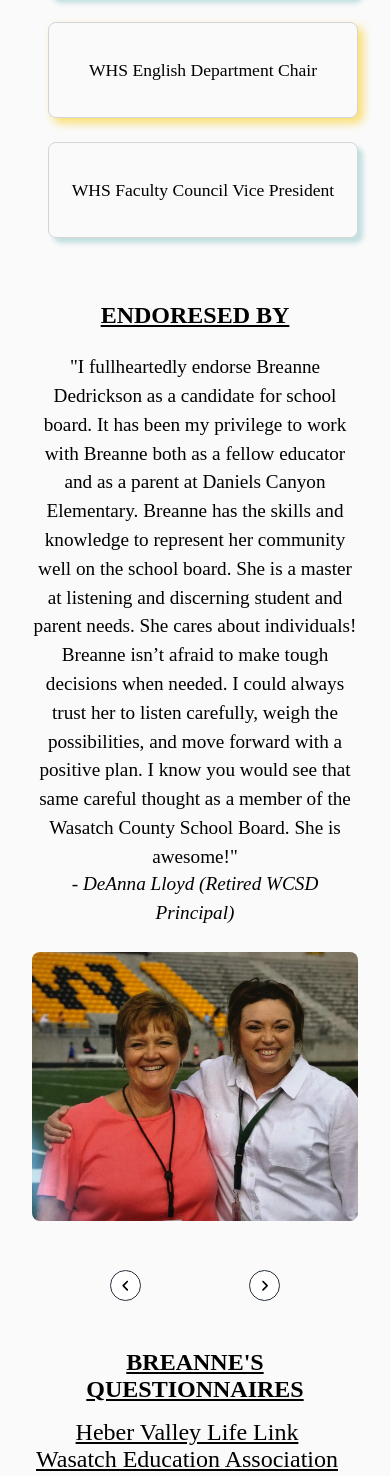
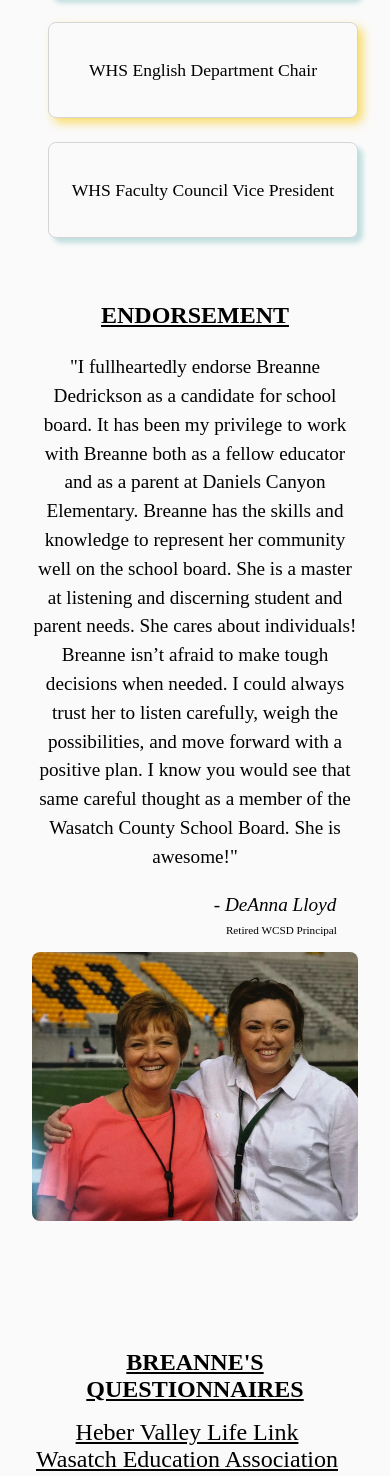
Before and after one commit to 12Kentos/Breanne, a Next.js app: page / in a window 390 px wide. Shown: the part 5110-6586 px from the top of the page. Built offline with nearby package versions, Linux system fonts and the light colour scheme.

Commit message:
Revert to before Carousel

```diff
--- a/app/page.js
+++ b/app/page.js
@@ -1,7 +1,4 @@
 "use client";
-
-// Breanne Testing Site
-// Real Testing
 
 import styles from "./page.module.scss";
 import Image from "next/image";
@@ -15,116 +12,9 @@ import { BiWorld } from "react-icons/bi";
 import familyPic from "../public/images/Dedrickson-50.webp";
 import endorsedByPic from "../public/images/IMG_5735.webp";
 import { useEffect, useState } from "react";
-import wea from "../public/images/23WEALOGO.png";
-import { FaAngleLeft, FaAngleRight } from "react-icons/fa6";
-import trudie from "../public/images/Trudie Peterson.jpg";
-import natalie from "../public/images/Natalie P Hansen.jpg";
-import sarah from "../public/images/Sarah Lindley-Mair.jpg";
 
 export default function Home() {
   const [windowSmall, setWindowsmall] = useState(false);
-  const [endorsmentState, setEndorsmentState] = useState(0);
-
-  const contentForEndorsment = [
-    <div className={`${styles.endorsedByContentWrapper}`}>
-      <p className={styles.endorsedText}>
-        "I fullheartedly endorse Breanne Dedrickson as a candidate for school
-        board. It has been my privilege to work with Breanne both as a fellow
-        educator and as a parent at Daniels Canyon Elementary. Breanne has the
-        skills and knowledge to represent her community well on the school
-        board. She is a master at listening and discerning student and parent
-        needs. She cares about individuals! Breanne isn’t afraid to make tough
-        decisions when needed. I could always trust her to listen carefully,
-        weigh the possibilities, and move forward with a positive plan. I know
-        you would see that same careful thought as a member of the Wasatch
-        County School Board. She is awesome!"
-        <span className={`${styles.author} ${styles.deanna}`}>
-          - DeAnna Lloyd (Retired WCSD Principal)
-        </span>
-      </p>
-      <Image
-        src={endorsedByPic}
-        className={styles.endorsedPic}
-        alt="Picture of Breanne Dedrickson and DeAnna Lloyd"
-      />
-    </div>,
-
-    <div className={`${styles.endorsedByContentWrapper}`}>
-      <p className={styles.endorsedText}>
-        “I have known Breanne as an educator, administrator, and now as an
-        involved parent in the school district. Having seen her in action, I can
-        fully endorse her as a member of the School Board. She is passionate
-        about quality education and academic achievement for all students. And
-        when elected, I know she will help take our district to new heights.”
-        <span className={styles.author}>Natalie P. Hansen</span>
-      </p>
-      <Image
-        src={natalie}
-        className={`${styles.endorsedPic} ${styles.tallerPic}`}
-        alt="Picture of Breanne Dedrickson and Natalie P. Hansen"
-      />
-    </div>,
-
-    <div className={styles.endorsedByContentWrapper}>
-      <p className={styles.endorsedText}>
-        "Breanne is very passionate about education and ensuring students' needs
-        are met. I have known Breanne for a few years. She sincerely cares about
-        people. We were able to work side-by-side with the youth in the valley,
-        and I saw personally her passion for teaching and helping others. When a
-        decision needed to be made, she listened to all concerns and would
-        decide based on what was best for the circumstances. Her enthusiasm and
-        hard work will get us the results we need!"
-        <span className={styles.author}>Sarah Lindley-Mair</span>
-      </p>
-      <Image
-        src={sarah}
-        className={`${styles.endorsedPic} ${styles.tallerPic}`}
-        alt="Picture of Breanne Dedrickson and Sarah Lindley-Mair"
-      />
-    </div>,
-
-    <div className={styles.endorsedByContentWrapper}>
-      <p className={styles.endorsedText}>
-        "Breanne taught my kids English when they went to Wasatch High. She was
-        not only a great teacher who had high expectations for her students, but
-        everyone loved having her for a teacher. I appreciate her values and her
-        love for the education of our kids. Vote Breanne for Wasatch County
-        School Board."
-        <span className={styles.author}>Trudie Peterson</span>
-      </p>
-      <Image
-        src={trudie}
-        className={`${styles.endorsedPic} ${styles.tallerPic}`}
-        alt="Picture of Breanne Dedrickson and Trudie Peterson"
-      />
-    </div>,
-
-    <div className={styles.weaWrapper}>
-      <div className={styles.weaImgWrapper}>
-        <Image
-          src={wea}
-          className={styles.weaImage}
-          alt="Image of Wasatch Education Association"
-        />
-      </div>
-    </div>,
-  ];
-
-  const onClickHandlerLeft = () => {
-    if (endorsmentState > 0) {
-      setEndorsmentState(endorsmentState - 1);
-    } else {
-      setEndorsmentState(contentForEndorsment.length - 1);
-    }
-  };
-
-  const onClickHandlerRight = () => {
-    if (endorsmentState < contentForEndorsment.length - 1) {
-      setEndorsmentState(endorsmentState + 1);
-    } else {
-      setEndorsmentState(0);
-    }
-  };
 
   useEffect(() => {
     const width = window.innerWidth;
@@ -368,35 +258,9 @@ export default function Home() {
 
       {/* Endoresed By */}
 
-      {/* When I get the third endorsment add in a carousel design */}
-
       <div className={styles.endorsedByWrapper}>
-        <h2 className={styles.endorsedByHeader}>Endoresed By</h2>
-        <div className={styles.endorsedByInfoWrapper}>
-          <button
-            className={`${styles.carouselBtn} ${styles.leftBtn}`}
-            onClick={onClickHandlerLeft}
-          >
-            <FaAngleLeft className={styles.icon} />
-          </button>
-          {/* <div className={styles.weaWrapper}>
-            <div className={styles.weaImgWrapper}>
-              <Image
-                src={wea}
-                className={styles.weaImage}
-                alt="Image of Wasatch Education Association"
-              />
-            </div>
-          </div> */}
-          {contentForEndorsment[endorsmentState]}
-          <button
-            className={`${styles.carouselBtn} ${styles.rightBtn}`}
-            onClick={onClickHandlerRight}
-          >
-            <FaAngleRight className={styles.icon} />
-          </button>
-        </div>
-        {/* <div className={styles.endorsedByContentWrapper}>
+        <h2 className={styles.endorsedByHeader}>Endorsement</h2>
+        <div className={styles.endorsedByContentWrapper}>
           <p className={styles.endorsedText}>
             "I fullheartedly endorse Breanne Dedrickson as a candidate for
             school board. It has been my privilege to work with Breanne both as
@@ -414,7 +278,7 @@ export default function Home() {
             className={styles.endorsedPic}
             alt="Picture of Breanne Dedrickson and DeAnna Lloyd"
           />
-        </div> */}
+        </div>
       </div>
 
       <div className={styles.eduNews}>
--- a/app/page.module.scss
+++ b/app/page.module.scss
@@ -391,14 +391,22 @@
   line-height: 1.5;
   font-size: 1.2rem;
   position: relative;
-}
 
-.author {
-  position: absolute;
-  font-style: italic;
-  position: absolute;
-  bottom: -2.5rem;
-  right: 0;
+  &::before {
+    content: "Retired WCSD Principal";
+    position: absolute;
+    font-size: 0.8rem;
+    bottom: -3.4rem;
+    right: 0;
+  }
+
+  &::after {
+    content: "- DeAnna Lloyd";
+    font-style: italic;
+    position: absolute;
+    bottom: -2.5rem;
+    right: 0;
+  }
 }
 
 .endorsedPic {
@@ -407,77 +415,10 @@
   border-radius: 0.5rem;
 }
 
-.tallerPic {
-  height: auto;
-}
-
-.endorsedByInfoWrapper {
-  display: flex;
-  align-items: center;
-  justify-content: center;
-  position: relative;
-  gap: 1rem;
-}
-
-.carouselBtn {
-  background-color: #fff;
-  border-radius: 100%;
-  padding: 0.5rem;
-  display: flex;
-  justify-content: center;
-  align-items: center;
-  border: 1px solid rgb(39, 47, 60);
-  position: absolute;
-  top: 50%;
-  z-index: 50;
-  &:hover {
-    transition: 500ms;
-    cursor: pointer;
-    background-color: rgb(249, 208, 44);
-  }
-}
-
-.rightBtn {
-  right: -3rem;
-}
-
-.leftBtn {
-  left: -3rem;
-}
-
 .questionIcon {
   font-size: 1.5rem;
   margin-right: 1rem;
   transform: translateY(25%);
-}
-
-.weaWrapper {
-  margin-top: 0;
-  display: flex;
-  align-items: center;
-  justify-content: center;
-  position: relative;
-}
-
-.weaImgWrapper {
-  position: relative;
-  max-width: 20rem;
-  max-height: 20rem;
-
-  &::after {
-    content: "- Endorsed by the Wasatch Education Association";
-    font-size: 0.8rem;
-    font-style: italic;
-    position: absolute;
-    bottom: 0;
-    right: 0;
-  }
-}
-
-.weaImage {
-  width: 100%;
-  height: 100%;
-  object-fit: cover;
 }
 
 @media (max-width: 100em) {
@@ -551,10 +492,6 @@
     gap: 1.5rem;
   }
 
-  .endorsedByWrapper {
-    min-width: 60vw;
-  }
-
   .experience {
     flex-direction: column;
   }
@@ -600,30 +537,6 @@
     margin-top: 3rem;
     width: 75%;
     height: 75%;
-  }
-
-  .tallerPic {
-    height: 25rem;
-    object-fit: cover;
-  }
-
-  // .carouselBtn {
-  //   background-color: #fff;
-  //   border-radius: 100%;
-  //   padding: 1rem;
-  //   font-size: 1.5rem;
-  // }
-
-  .rightBtn {
-    right: 20vw;
-    bottom: -5rem;
-    top: auto;
-  }
-
-  .leftBtn {
-    left: 20vw;
-    bottom: -5rem;
-    top: auto;
   }
 }
 
@@ -691,10 +604,6 @@
       left: 10rem;
     }
   }
-
-  .deanna {
-    bottom: -3.5rem;
-  }
 }
 
 @media (max-width: 25em) {
```
